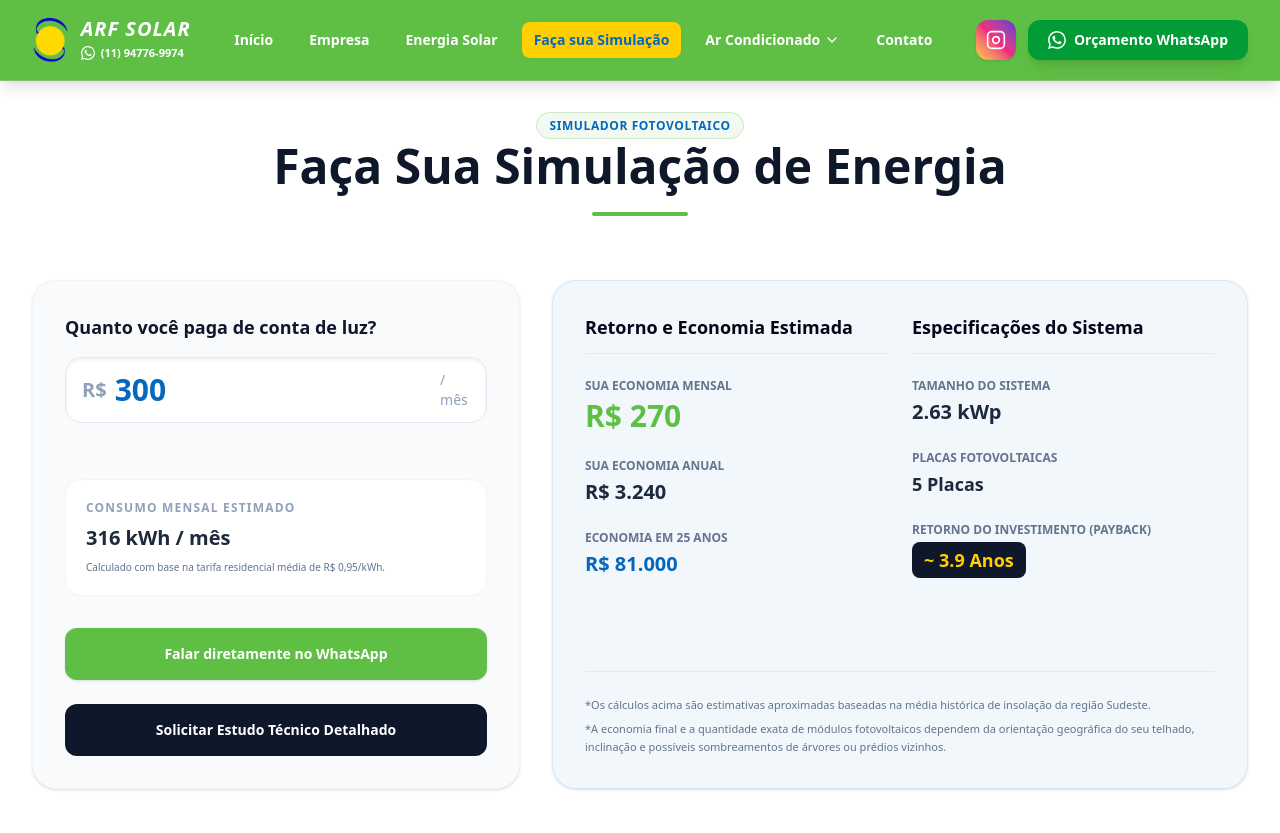
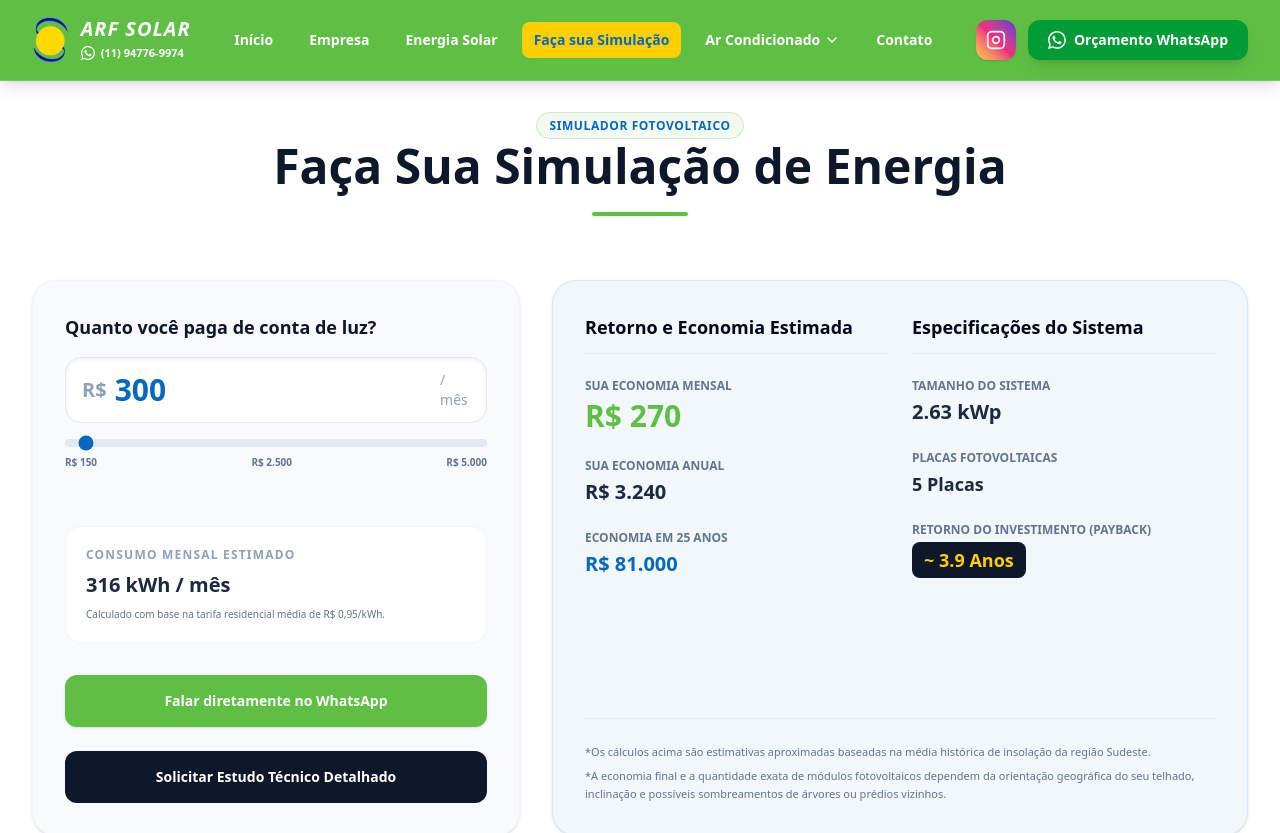
Before and after one commit to Harthuz/arfsolar-nextjs, a Next.js app: page /simulacao in a window 1280 px wide. Shown: the top 833 px of the page. Built offline with nearby package versions, Linux system fonts and the light colour scheme.

Commit message:
feat: otimiza tempo de resposta do form e reintegra o slider no simulador

```diff
--- a/src/app/simulacao/page.js
+++ b/src/app/simulacao/page.js
@@ -57,7 +57,7 @@ export default function Simulacao() {
   // Validação do formulário de contato
   const isFormValid = nome.trim().length > 2 && telefone.trim().length >= 10;
 
-  const handleSolicitarEstudo = async (e) => {
+  const handleSolicitarEstudo = (e) => {
     e.preventDefault();
     if (!showContactForm) {
       setShowContactForm(true);
@@ -68,8 +68,8 @@ export default function Simulacao() {
 
     setIsSubmitting(true);
 
-    try {
-      const response = await fetch("/api/contato", {
+    // Dispara a requisição em background (fire and forget)
+    fetch("/api/contato", {
       method: "POST",
       headers: {
         "Content-Type": "application/json",
@@ -82,22 +82,21 @@ export default function Simulacao() {
         from_name: "Simulador Solar ARF",
         mensagem: `Nova simulação realizada no site:\n\nConta de Luz: R$ ${contaBase}\nConsumo Estimado: ${consumoEstimadoKwh} kWh/mês\nTamanho do Sistema: ${potenciaNecessariaKwp} kWp\nPlacas Sugeridas: ${totalPaineisSugeridos}\nEconomia Anual Estimada: R$ ${economiaAnualEstimada}\nPayback: ~${tempoRetornoAnos} anos.`,
       }),
-      });
+    }).catch(console.error);
 
-      if (response.ok) {
+    // UX: simula 1 segundo de "Enviando..." e então sucesso imediato
+    setTimeout(() => {
+      setIsSubmitting(false);
       setSubmitSuccess(true);
+
+      // Restaura o estado normal após alguns segundos
       setTimeout(() => {
         setShowContactForm(false);
         setSubmitSuccess(false);
         setNome("");
         setTelefone("");
-        }, 5000);
-      }
-    } catch (error) {
-      console.error("Erro ao enviar simulação:", error);
-    } finally {
-      setIsSubmitting(false);
-    }
+      }, 4000);
+    }, 1000);
   };
 
   return (
@@ -131,7 +130,7 @@ export default function Simulacao() {
                     {errorConta}
                   </div>
                 )}
-                <div className="flex items-center text-3xl font-extrabold text-[#0468BF] bg-white border border-slate-200 rounded-2xl px-4 py-3 shadow-inner focus-within:ring-2 focus-within:ring-[#0468BF] transition-all">
+                <div className="flex items-center text-3xl font-extrabold text-[#0468BF] bg-white border border-slate-200 rounded-2xl px-4 py-3 shadow-inner focus-within:ring-2 focus-within:ring-[#0468BF] transition-all mb-4">
                   <span className="mr-2 text-slate-400 text-xl">R$</span>
                   <input
                     type="number"
@@ -142,6 +141,24 @@ export default function Simulacao() {
                     min="0"
                   />
                   <span className="ml-2 text-sm text-slate-400 font-normal">/ mês</span>
+                </div>
+
+                <input
+                  type="range"
+                  min="150"
+                  max="5000"
+                  step="50"
+                  value={contaBase > 0 ? contaBase : 150}
+                  onChange={(e) => {
+                    setContaInput(e.target.value);
+                    setErrorConta("");
+                  }}
+                  className="w-full h-2 bg-slate-200 rounded-lg appearance-none cursor-pointer accent-[#0468BF]"
+                />
+                <div className="flex justify-between text-[10px] text-slate-500 mt-2 font-bold uppercase">
+                  <span>R$ 150</span>
+                  <span>R$ 2.500</span>
+                  <span>R$ 5.000</span>
                 </div>
               </div>
             </div>
@@ -196,15 +213,17 @@ export default function Simulacao() {
 
               <button
                 onClick={handleSolicitarEstudo}
-                disabled={showContactForm && !isFormValid || isSubmitting}
+                disabled={(showContactForm && !isFormValid) || isSubmitting || submitSuccess}
                 className={`text-center w-full font-bold px-4 py-4 rounded-xl block transition-all duration-200 text-sm flex items-center justify-center gap-2
-                  ${!showContactForm
+                  ${submitSuccess
+                    ? "bg-green-500 text-white cursor-default pointer-events-none"
+                    : (!showContactForm
                         ? "bg-slate-900 hover:bg-slate-800 text-white"
                         : (isFormValid
                             ? "bg-[#0468BF] hover:bg-[#035399] text-white shadow-md"
                             : "bg-slate-200 text-slate-400 cursor-not-allowed opacity-70")
+                      )
                   }
-                  ${submitSuccess ? "bg-green-500 text-white" : ""}
                 `}
               >
                 {isSubmitting ? (
```
Lines whose indentation alone changed are shown as unchanged.
